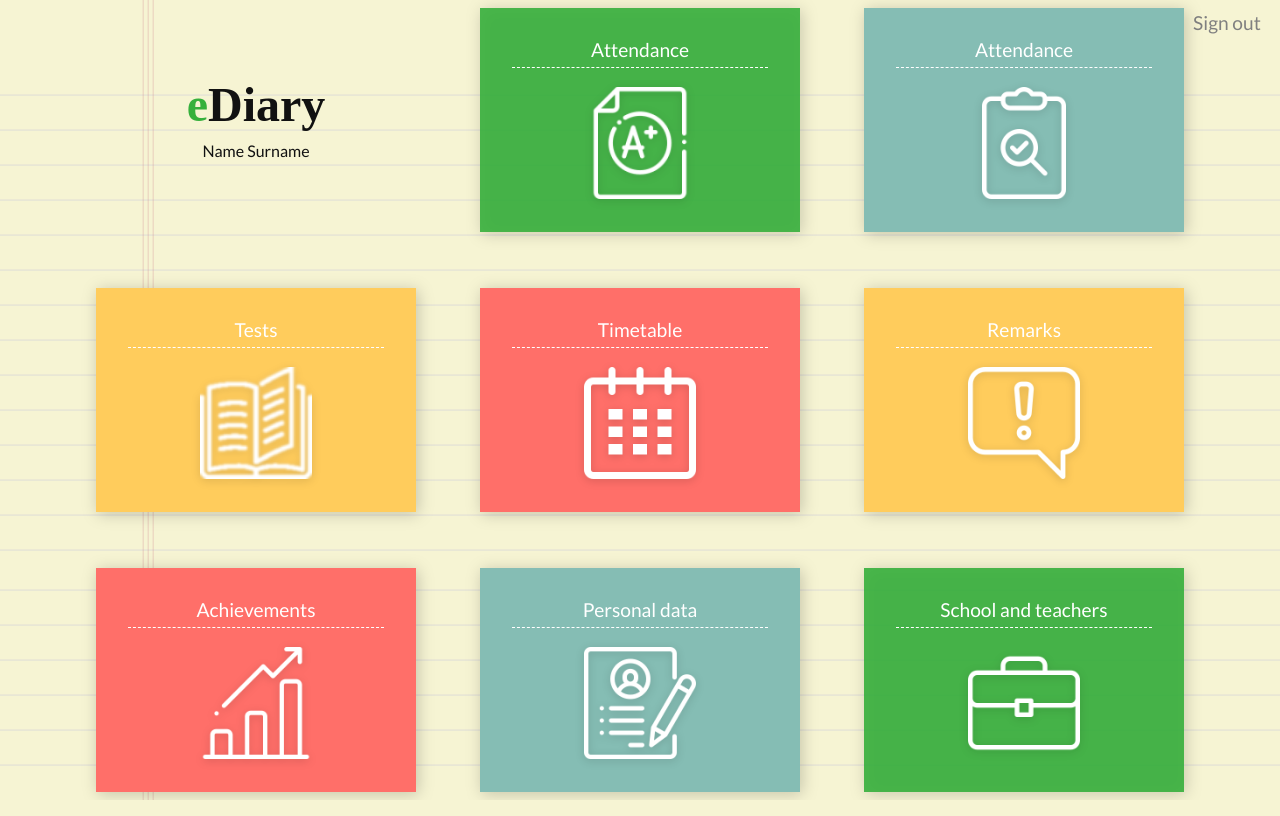
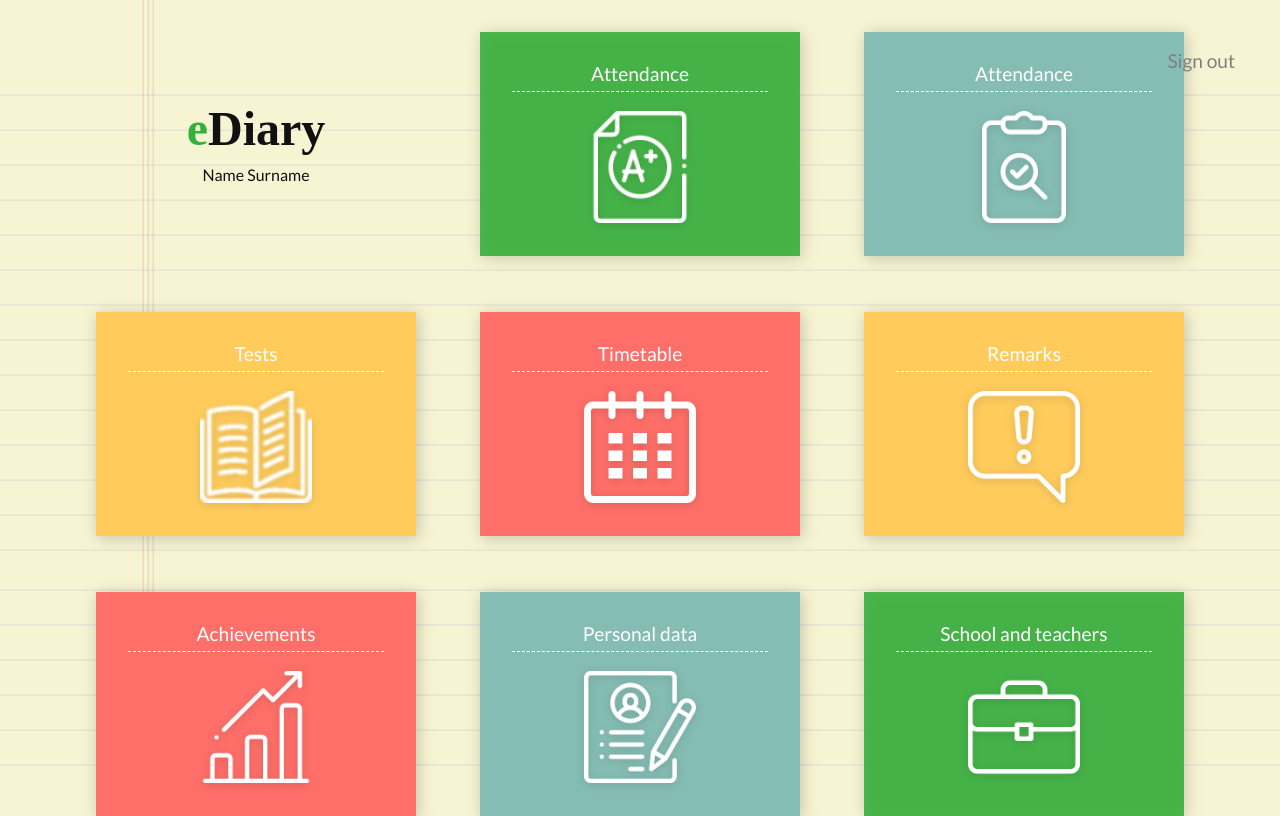
Before and after one commit to Eve0028/WdPAI, a PHP site: page /public/views/dashboard.php in a window 1280 px wide. Run offline with PHP 8.4, Linux system fonts and the light colour scheme; some web fonts are replaced.

Commit message:
Small fixes in styles and views

```diff
--- a/public/scss/base/_body.scss
+++ b/public/scss/base/_body.scss
@@ -15,6 +15,7 @@
 
   > *{
     max-height: 100%;
+    padding: 2em 0;
   }
 
   @include mix.respond-to(large) {
--- a/public/scss/main.css
+++ b/public/scss/main.css
@@ -68,6 +68,7 @@
 }
 body > * {
   max-height: 100%;
+  padding: 2em 0;
 }
 @media (max-width: 1200px) {
   body {
@@ -79,10 +80,11 @@
 .sign-out {
   position: fixed;
   top: 1vw;
-  right: 1.5vw;
+  right: 3.5vw;
   text-align: right;
   width: 100%;
   font-size: 1.2em;
+  z-index: 99;
 }
 
 .group-one {
--- a/public/scss/views/_dashboard.scss
+++ b/public/scss/views/_dashboard.scss
@@ -8,10 +8,11 @@
 .sign-out{
   position: fixed;
   top: 1vw;
-  right: 1.5vw;
+  right: 3.5vw;
   text-align: right;
   width: 100%;
   font-size: 1.2em;
+  z-index: 99;
 }
 
 @each $tile, $color in v.$tiles-color {
```
Also changed, not shown: public/views/login.php (+15 -4 lines).
